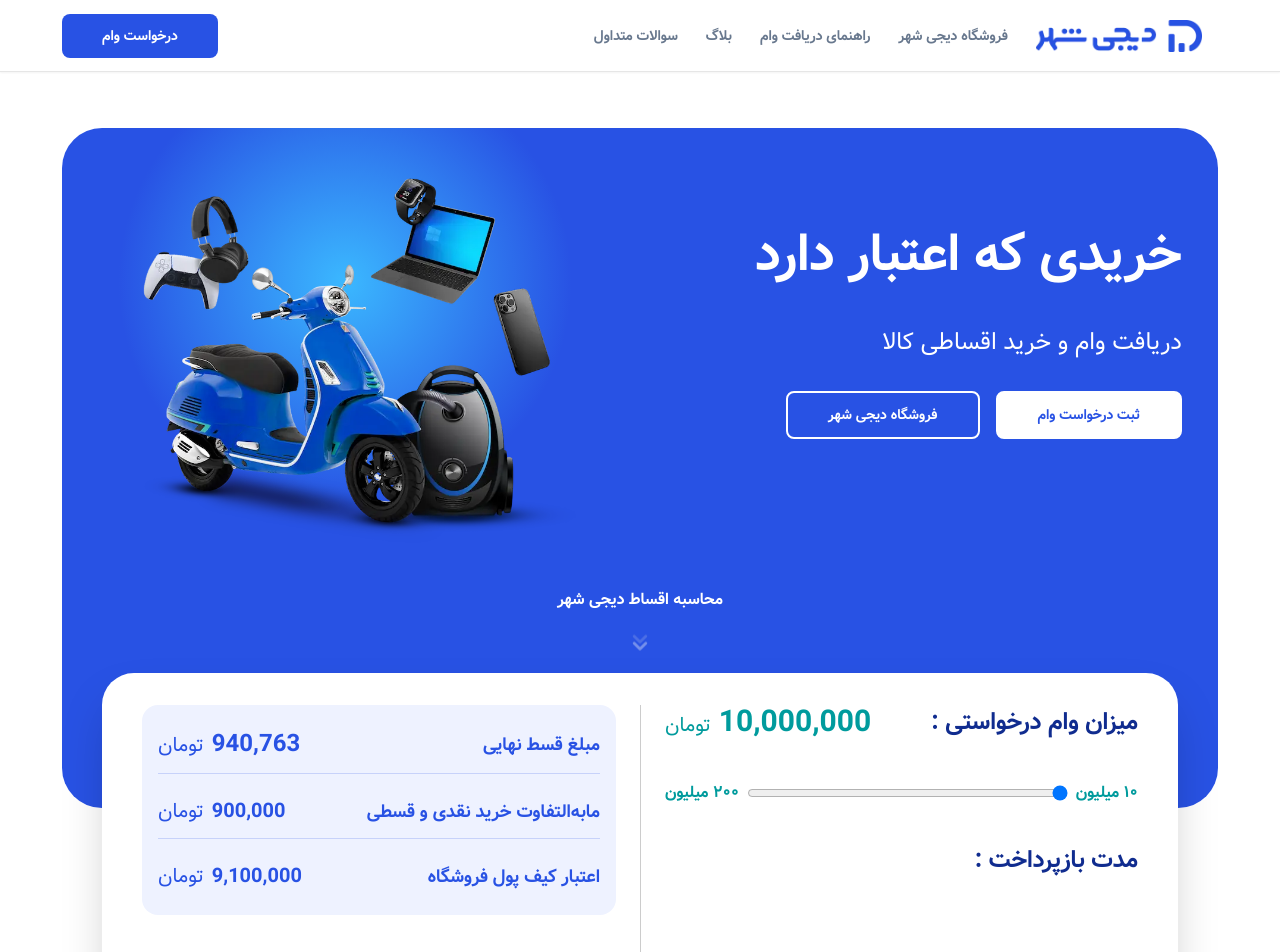
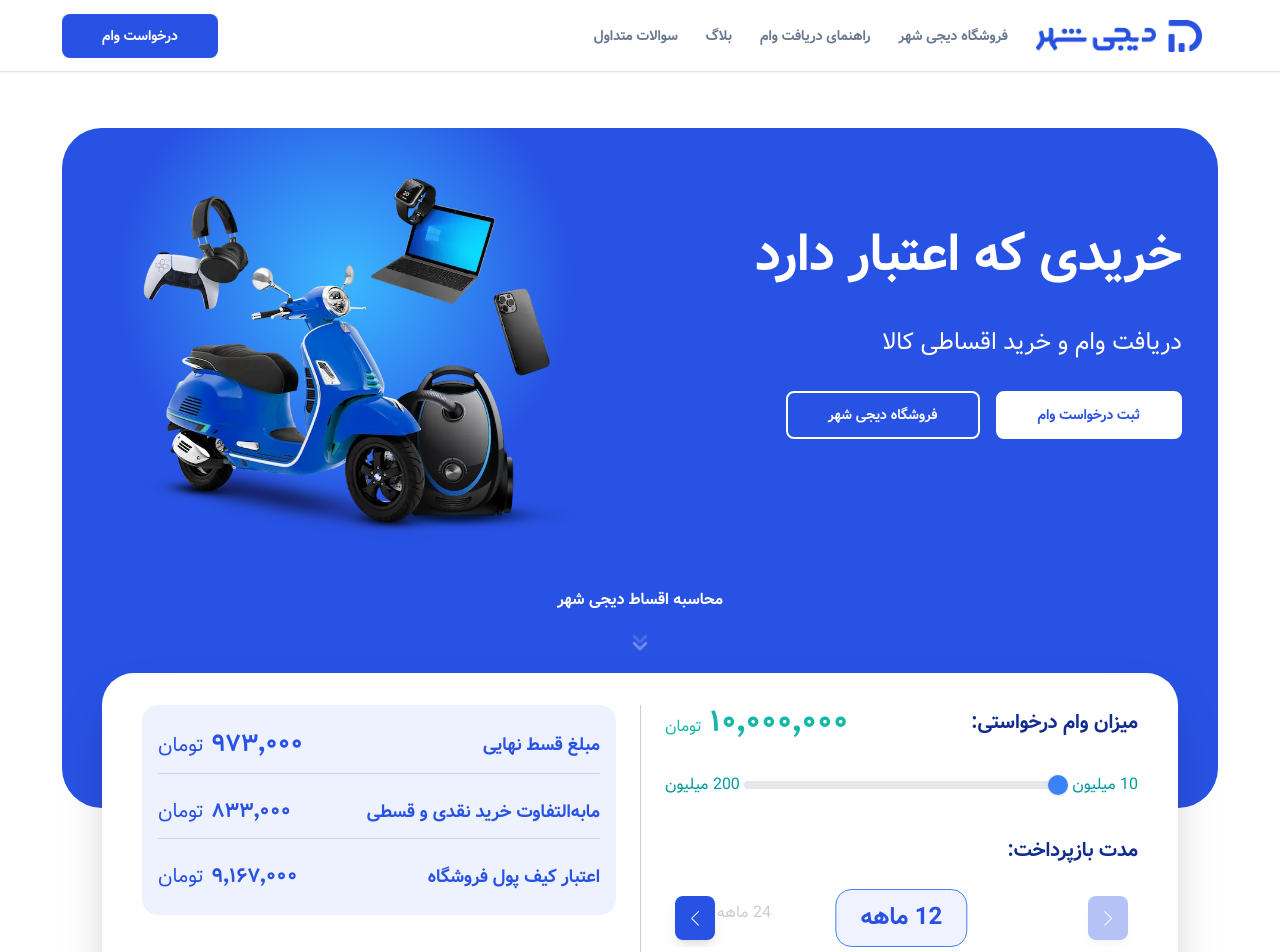
Before and after one commit to AmirrezaAPTech/DGShahr, a Next.js app in the folder dgshahr-frontend/: page / in a window 1280 px wide. Shown: the top 952 px of the page. Built offline with nearby package versions, Linux system fonts and the light colour scheme.

Commit message:
Fix: Loan Calculator Problems

```diff
--- a/dgshahr-frontend/app/globals.css
+++ b/dgshahr-frontend/app/globals.css
@@ -62,3 +62,47 @@ box-sizing: border-box;
   border-bottom-left-radius: 82% 46px;
   border-bottom-right-radius: 82% 46px;
 }
+
+
+input[type='range'] {
+  @apply appearance-none w-full h-2 bg-gray-200 rounded-lg;
+}
+
+input[type='range']::-webkit-slider-thumb {
+  @apply appearance-none w-5 h-5 bg-blue-500 rounded-full cursor-pointer shadow;
+}
+
+input[type='range']::-moz-range-thumb {
+  @apply w-5 h-5 bg-yellow-400 rounded-full cursor-pointer shadow;
+}
+
+input[type='range']::-ms-thumb {
+  @apply w-5 h-5 bg-blue-500 rounded-full cursor-pointer shadow;
+}
+
+input[type='range']:focus {
+  @apply outline-none;
+}
+
+input[type='range']::-webkit-slider-thumb:hover {
+  @apply bg-blue-600;
+}
+
+/* Custom Swiper navigation button styles */
+
+.swiper-button-next,
+.swiper-button-prev {
+  @apply bg-[#2852E4] text-white rounded-lg px-5 text-sm shadow-lg transition-all;
+}
+
+.swiper-button-next:hover,
+.swiper-button-prev:hover {
+  @apply bg-blue-600;
+}
+
+.swiper-button-next:after,
+.swiper-button-prev:after {
+  font-size: 15px !important;
+  font-weight: 200;
+  color: white;
+}
--- a/dgshahr-frontend/components/heroBanner/HeroBannerCalculator.tsx
+++ b/dgshahr-frontend/components/heroBanner/HeroBannerCalculator.tsx
@@ -3,13 +3,13 @@ import React, { useState } from 'react'
 import Image from 'next/image'
 import arrowDownIcon from '@/public/assets/icon/arrowDown.svg'
 import ButtonBox from '../ButtonBox'
+import LoanCalculator from './LoanCalculator'
+import { formatMoney } from '@/lib/formatMoney'
 
 const HeroBannerCalculator = () => {
-    const [value, setValue] = useState<number>(10);
+    const [amount, setAmount] = useState<number>(10000000);
+    const [duration, setDuration] = useState<number>(12);
 
-    const handleChange = (event: React.ChangeEvent<HTMLInputElement>) => {
-      setValue(parseInt(event.target.value, 10));
-    };
 
   return (
     <div className='flex flex-col justify-start items-center mt-5 px-6'>
@@ -18,29 +18,20 @@ const HeroBannerCalculator = () => {
         <Image src={arrowDownIcon} alt='arrowDownIcon' className='image-bounce' />
         </div>
         <div className='grid grid-cols-10 w-full bg-white rounded-[2rem] shadow-2xl mt-4 px-4 py-8'>
-            <div className='col-span-5 border-l border-[#CCCCCC] px-6 space-y-10'>
-                <div className='flex justify-between items-center'>
-                    <p className='text-2xl text-[#102C8F] font-[vazirBold]'>میزان وام درخواستی :</p>
-                    <p className='text-3xl text-[#009B9D] font-[vazirBold]'>{value},000,000<span className='text-xl pr-2'>تومان</span></p>
-                </div>
-                <div className="w-full flex justify-center items-center gap-x-2">
-                <span className='text-nowrap text-[#009B9D] font-[vazirBold]'>۱۰ میلیون</span><input type="range" min="10" max="200" value={value} onChange={handleChange} className="slider w-full bg-[#ECECEC]" id="myRange" /><span className='text-nowrap text-[#009B9D] font-[vazirBold]'>۲۰۰ میلیون</span>
-                </div>
-                <p className='text-2xl text-[#102C8F] font-[vazirBold]'>مدت بازپرداخت :</p>
-            </div>
+                <LoanCalculator amount={amount} setAmount={setAmount} duration={duration} setDuration={setDuration}/>
             <div className='col-span-5 px-6 space-y-10'>
                 <div className='bg-[#EEF2FF] w-full rounded-2xl flex flex-col items-center justify-between px-4 py-6 gap-y-6'>
                     <div className='w-full flex justify-between items-center border-b border-b-[#2851e433] pb-3'>
                     <p className=' text-[#2852E4] font-[vazirBold] text-lg'>مبلغ قسط نهایی</p>
-                    <p className='text-2xl text-[#2852E4] font-[vazirBold]'>940,763<span className='text-xl pr-2'>تومان</span></p>
+                    <p className='text-2xl text-[#2852E4] font-[vazirBold]'>{formatMoney((amount / duration) + 140000)}<span className='text-xl pr-2'>تومان</span></p>
                     </div>
                     <div className='w-full flex justify-between items-center border-b border-b-[#2851e433] pb-3'>
                     <p className=' text-[#2852E4] font-[vazirBold] text-lg'>مابه‌التفاوت خرید نقدی و قسطی</p>
-                    <p className='text-xl text-[#2852E4] font-[vazirBold]'>900,000<span className='text-xl pr-2'>تومان</span></p>
+                    <p className='text-xl text-[#2852E4] font-[vazirBold]'>{formatMoney(amount / duration)}<span className='text-xl pr-2'>تومان</span></p>
                     </div>
                     <div className='w-full flex justify-between items-center'>
                     <p className=' text-[#2852E4] font-[vazirBold] text-lg'>اعتبار کیف پول فروشگاه</p>
-                    <p className='text-xl text-[#2852E4] font-[vazirBold]'>9,100,000<span className='text-xl pr-2'>تومان</span></p>
+                    <p className='text-xl text-[#2852E4] font-[vazirBold]'>{formatMoney(amount -(amount / duration))}<span className='text-xl pr-2'>تومان</span></p>
                     </div>
                 </div>
                 <ButtonBox title='درخواست وام' customStyle='bg-[#2852E4] text-white w-full' />
--- /dev/null
+++ b/dgshahr-frontend/components/heroBanner/LoanCalculator.tsx
@@ -0,0 +1,94 @@
+'use client';
+
+import { useState, useRef } from 'react';
+import { Navigation } from 'swiper/modules';
+import { SwiperSlide, Swiper } from 'swiper/react';
+import 'swiper/css';
+import 'swiper/css/navigation';
+import { formatMoney } from '@/lib/formatMoney';
+
+interface LoanCalculatorProps {
+    amount: number;
+    setAmount: (x: number) => void;
+    duration: number;
+    setDuration: (x: number) => void;
+}
+
+const LoanCalculator: React.FC<LoanCalculatorProps> = ({amount, setAmount, duration, setDuration}) => {
+
+  const durationItems = [12, 24, 36, 48, 60];
+  const swiperRef = useRef<any>(null);
+
+  const handleSlideChange = () => {
+    if (swiperRef.current) {
+      const index = swiperRef.current.swiper.activeIndex;
+      setDuration(durationItems[index]);
+    }
+  };
+
+  const handleButtonClick = (item: number, index: number) => {
+    if (swiperRef.current) {
+      swiperRef.current.swiper.slideTo(index);
+    }
+    setDuration(item);
+  };
+
+  return (
+    <div className="col-span-5 border-l border-[#CCCCCC] px-6 space-y-10">
+      <div className="flex flex-col justify-start gap-y-8">
+        <div className="flex justify-between items-center">
+          <h2 className="text-xl text-[#102C8F] font-[vazirBold]">میزان وام درخواستی:</h2>
+          <p className="text-teal-500 ">
+            <span className="text-teal-500 text-3xl font-bold font-[vazirBold]">{formatMoney(amount)} </span>
+            <span>تومان</span>
+          </p>
+        </div>
+        <div className="flex items-center justify-between gap-x-1">
+          <span className="text-nowrap text-[#009B9D]">10 میلیون</span>
+          <input
+            type="range"
+            min={10000000}
+            max={200000000}
+            step={1000000}
+            value={amount}
+            onChange={(e) => setAmount(Number(e.target.value))}
+            className="w-full bg-[#ECECEC] appearance-none cursor-pointer rounded-2xl h-2"
+          />
+          <span className="text-nowrap text-[#009B9D]">200 میلیون</span>
+        </div>
+      </div>
+
+      <div className="mb-6">
+        <h2 className="text-xl text-[#102C8F] font-[vazirBold]">مدت بازپرداخت:</h2>
+        <div className="flex items-center justify-center gap-x-8 mt-6">
+          <Swiper
+            slidesPerView={3}
+            centeredSlides={true}
+            navigation={true}
+            onSlideChange={handleSlideChange}
+            modules={[Navigation]}
+            className="mySwiper text-center px-32"
+            ref={swiperRef}
+          >
+            {durationItems.map((item: number, index: number) => (
+              <SwiperSlide key={item}>
+                <button
+                  className={`px-6 py-3 transition ${
+                    item === duration
+                      ? 'font-[vazirBold] bg-[#F0F3FF] text-2xl text-[#2852E4] border rounded-2xl border-blue-500 cursor-pointer hover:opacity-60'
+                      : 'text-[#CCCCCC]'
+                  }`}
+                  onClick={() => handleButtonClick(item, index)}
+                >
+                  {item} ماهه
+                </button>
+              </SwiperSlide>
+            ))}
+          </Swiper>
+        </div>
+      </div>
+    </div>
+  );
+};
+
+export default LoanCalculator;
--- /dev/null
+++ b/dgshahr-frontend/lib/formatMoney.ts
@@ -0,0 +1,7 @@
+export function formatMoney(amount: number): string {
+  // Round the amount to the nearest thousand
+  const roundedAmount = Math.round(amount / 1000) * 1000;
+
+  // Convert the number to a string with commas as thousands separators
+  return roundedAmount.toLocaleString('fa-IR');
+}
--- a/dgshahr-frontend/package.json
+++ b/dgshahr-frontend/package.json
@@ -11,7 +11,8 @@
   "dependencies": {
     "next": "14.2.6",
     "react": "^18",
-    "react-dom": "^18"
+    "react-dom": "^18",
+    "swiper": "^11.1.10"
   },
   "devDependencies": {
     "@types/node": "^20",
```
Also changed, not shown: 1 other file (tests, documents, lock files or other folders).
